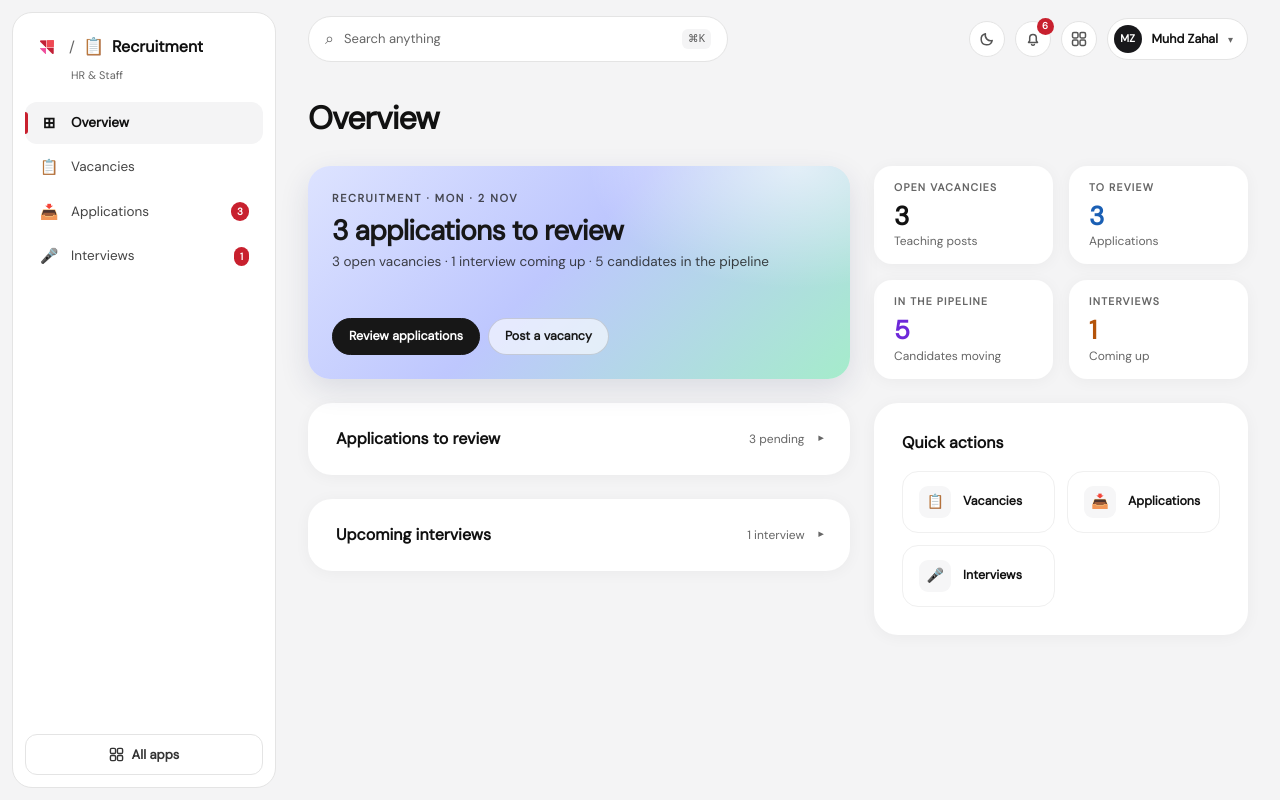
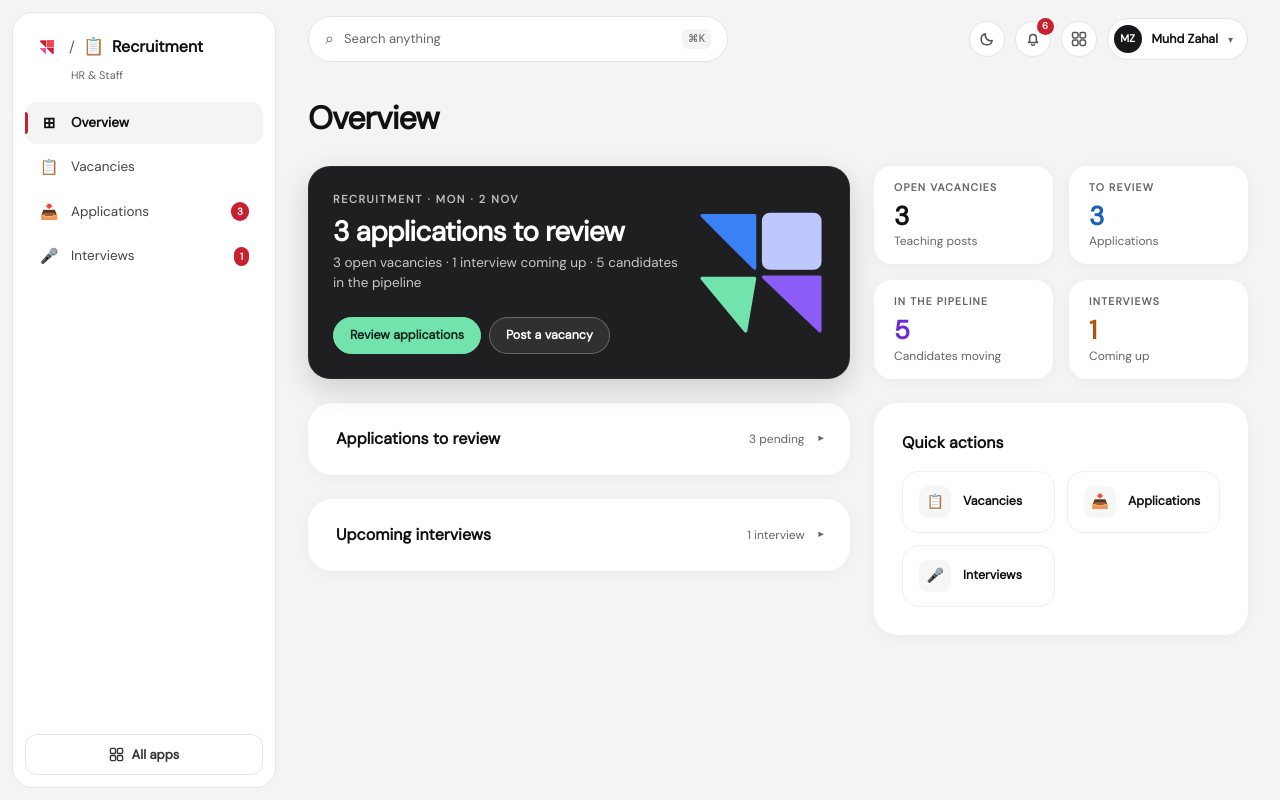
Before and after one commit to ZAHAL59/arete-sms_1, a React (Vite) app: page /hr in a window 1280 px wide. Both pictures are taken after a click on the button 190 px from the left and 504 px from the top of the page. Built offline with nearby package versions, Linux system fonts and the light colour scheme.

Commit message:
Your commit message here

```diff
--- /dev/null
+++ b/src/components/shell/HeroMark.jsx
@@ -0,0 +1,12 @@
+// A flat geometric mark — one rounded square and three triangles with thin gaps between them.
+// Colours come from the 21st.dev "Respec" theme: periwinkle #BEC7FE, blue #3B82F6, mint #72E3AD, violet #8B5CF6.
+export default function HeroMark({ size = 120, className = '' }) {
+  return (
+    <svg viewBox="0 0 100 100" width={size} height={size} aria-hidden="true" focusable="false" className={className} style={{ strokeLinejoin: 'round', strokeWidth: 2.6 }}>
+      <polygon points="4,6 45,6 45,47" fill="#3B82F6" stroke="#3B82F6" />
+      <rect x="52" y="5" width="44" height="42" rx="5" fill="#BEC7FE" stroke="#BEC7FE" />
+      <polygon points="4,55 45,55 38,96" fill="#72E3AD" stroke="#72E3AD" />
+      <polygon points="52,54 96,54 96,96" fill="#8B5CF6" stroke="#8B5CF6" />
+    </svg>
+  );
+}
--- a/src/components/shell/widgets.jsx
+++ b/src/components/shell/widgets.jsx
@@ -1,5 +1,6 @@
 import { useState } from 'react';
 import Button from '../ui/Button';
+import HeroMark from './HeroMark';
 
 // Shared building blocks for the home screen and overview pages.
 export const Panel = ({ title, action, children, className = '' }) => (
@@ -34,10 +35,13 @@ export const Tile = ({ label, value, note, color = '#111', onClick, bar }) => (
 );
 
 export const Hero = ({ kicker, title, sub, actions = [], progress }) => (
-  <div className="arete-hero rounded-[20px] sm:rounded-[22px] p-5 sm:p-6 flex flex-col shadow-[0_10px_30px_rgba(30,40,90,.12)]">
-    <div className="text-[11px] font-bold uppercase tracking-[1.6px] opacity-75">{kicker}</div>
-    <div className="text-[22px] sm:text-[28px] font-extrabold tracking-tight leading-tight mt-1.5">{title}</div>
-    <div className="text-[13.5px] opacity-80 mt-1">{sub}</div>
+  <div className="arete-hero rounded-[20px] sm:rounded-[22px] p-5 sm:p-6 flex flex-col shadow-[0_10px_30px_rgba(0,0,0,.16)]">
+    <HeroMark size={128} className="hidden sm:block absolute right-6 top-1/2 -translate-y-1/2 pointer-events-none" />
+    <div className="sm:pr-36">
+      <div className="text-[11px] font-bold uppercase tracking-[1.6px] opacity-70">{kicker}</div>
+      <div className="text-[22px] sm:text-[28px] font-extrabold tracking-tight leading-tight mt-1.5">{title}</div>
+      <div className="text-[13.5px] opacity-75 mt-1">{sub}</div>
+    </div>
     {progress != null && <div className="arete-track h-1.5 rounded-full mt-3 overflow-hidden max-w-[420px]"><div className="arete-fill h-full rounded-full" style={{ width: `${Math.min(100, progress)}%` }} /></div>}
     <div className="flex flex-wrap gap-2 mt-auto pt-4">{actions.map(a => <button key={a.label} onClick={a.run} className={`${a.primary ? 'arete-btn-primary' : 'arete-btn'} px-4 py-2 rounded-full text-[12.5px] font-semibold cursor-pointer transition-colors`}>{a.label}</button>)}</div>
   </div>
--- a/src/dark.css
+++ b/src/dark.css
@@ -14,18 +14,8 @@ html.dark ::-webkit-scrollbar-thumb:hover { background:#48484F; }
 html.dark input, html.dark select, html.dark textarea { color-scheme: dark; }
 html.dark input::placeholder, html.dark textarea::placeholder { color:#6C6C74; }
 html.dark kbd { color:#A0A0A8; }
-/* hero cards in dark mode: the theme's deeper periwinkle → blue → green, light text */
-html.dark .arete-hero { color:#F2F2F4; background:linear-gradient(135deg,#2C3372 0%,#244B73 50%,#0F5A42 100%); box-shadow:0 14px 40px rgba(0,0,0,.45) !important; }
-html.dark .arete-hero::before { background:radial-gradient(60% 90% at 90% 0%, rgba(255,255,255,.16), transparent 64%); }
-html.dark .arete-stat { background:rgba(255,255,255,.10); border-color:rgba(255,255,255,.16); color:#F2F2F4; }
-html.dark .arete-stat:hover { background:rgba(255,255,255,.17); }
-html.dark .arete-btn { background:rgba(255,255,255,.12); color:#F2F2F4; border-color:rgba(255,255,255,.26); }
-html.dark .arete-btn:hover { background:rgba(255,255,255,.2); }
-html.dark .arete-btn-primary { background:#F2F2F4; color:#111114; border-color:#F2F2F4; }
-html.dark .arete-btn-primary:hover { background:#fff; }
-/* secondary lines on the card are slightly stronger in dark mode (keeps them above the contrast minimum) */
-html.dark .arete-hero [class*="opacity-7"], html.dark .arete-hero [class*="opacity-8"] { opacity:.93; }
-html.dark .arete-track { background:rgba(255,255,255,.2); }
+/* hero cards are already dark in both modes — a touch lighter than the page in dark mode so they read as raised */
+html.dark .arete-hero { background:#232328; border-color:rgba(255,255,255,.08); box-shadow:0 14px 40px rgba(0,0,0,.45) !important; }
 html.dark .arete-fill { background:#F2F2F4; }
 
 html.dark .text-accent { color:#FF7A82; }
@@ -128,6 +118,8 @@ html.dark [style^="color: rgb(46, 92, 230)"],
 html.dark [style*="; color: rgb(46, 92, 230)"]{color:#7896f2 !important}
 html.dark [style^="color: rgb(51, 51, 51)"],
 html.dark [style*="; color: rgb(51, 51, 51)"]{color:#d6d6d9 !important}
+html.dark [style^="color: rgb(59, 130, 246)"],
+html.dark [style*="; color: rgb(59, 130, 246)"]{color:#72a5f8 !important}
 html.dark [style^="color: rgb(63, 63, 70)"],
 html.dark [style*="; color: rgb(63, 63, 70)"]{color:#cacace !important}
 html.dark [style^="color: rgb(68, 68, 68)"],
@@ -146,6 +138,8 @@ html.dark [style^="color: rgb(109, 40, 217)"],
 html.dark [style*="; color: rgb(109, 40, 217)"]{color:#a97eec !important}
 html.dark [style^="color: rgb(113, 113, 122)"],
 html.dark [style*="; color: rgb(113, 113, 122)"]{color:#a1a1a8 !important}
+html.dark [style*="solid rgb(114, 227, 173)"],
+html.dark [style*="border-color: rgb(114, 227, 173)"]{border-color:rgba(60,221,144,0.5) !important}
 html.dark [style^="color: rgb(119, 119, 119)"],
 html.dark [style*="; color: rgb(119, 119, 119)"]{color:#9f9fa7 !important}
 html.dark [style^="color: rgb(124, 58, 237)"],
@@ -160,6 +154,8 @@ html.dark [style*="solid rgb(130, 201, 154)"],
 html.dark [style*="border-color: rgb(130, 201, 154)"]{border-color:rgba(60,221,114,0.5) !important}
 html.dark [style^="color: rgb(137, 107, 0)"],
 html.dark [style*="; color: rgb(137, 107, 0)"]{color:#f9e089 !important}
+html.dark [style*="solid rgb(139, 92, 246)"],
+html.dark [style*="border-color: rgb(139, 92, 246)"]{border-color:rgba(109,60,221,0.5) !important}
 html.dark [style^="color: rgb(146, 64, 14)"],
 html.dark [style*="; color: rgb(146, 64, 14)"]{color:#f6b187 !important}
 html.dark [style^="color: rgb(153, 153, 153)"],
@@ -202,6 +198,10 @@ html.dark [style*="background: rgb(187, 247, 208)"],
 html.dark [style*="background-color: rgb(187, 247, 208)"]{background-color:rgba(58,223,115,0.36) !important}
 html.dark [style*="solid rgb(187, 247, 208)"],
 html.dark [style*="border-color: rgb(187, 247, 208)"]{border-color:rgba(60,221,116,0.424) !important}
+html.dark [style*="background: rgb(190, 199, 254)"],
+html.dark [style*="background-color: rgb(190, 199, 254)"]{background-color:rgba(58,81,223,0.326) !important}
+html.dark [style*="solid rgb(190, 199, 254)"],
+html.dark [style*="border-color: rgb(190, 199, 254)"]{border-color:rgba(60,83,221,0.394) !important}
 html.dark [style^="color: rgb(200, 32, 46)"],
 html.dark [style*="; color: rgb(200, 32, 46)"]{color:#ee818a !important}
 html.dark [style^="color: rgb(204, 204, 204)"],
--- a/src/index.css
+++ b/src/index.css
@@ -15,18 +15,17 @@ html,body,#root{height:100%;font-family:'DM Sans',sans-serif;-webkit-font-smooth
   body, #root { background: #fff !important; }
 }
 
-/* ── The "hero" cards (home banner, Overview, Careers): soft periwinkle → mint with ink text.
-      Palette from the 21st.dev "Respec" theme (secondary #BEC7FE, chart mint #72E3AD, foreground #171717). No red. ── */
-.arete-hero { position:relative; overflow:hidden; isolation:isolate; color:#171717; background:linear-gradient(135deg,#DDE3FF 0%,#BEC7FE 46%,#A5ECCB 100%); }
-.arete-hero::before { content:""; position:absolute; inset:0; z-index:-1; pointer-events:none; background:radial-gradient(60% 90% at 90% 0%, rgba(255,255,255,.62), transparent 64%); }
-.arete-stat { background:rgba(255,255,255,.62); border:1px solid rgba(23,23,23,.08); color:#171717; }
-.arete-stat:hover { background:rgba(255,255,255,.85); }
-.arete-btn { background:rgba(255,255,255,.62); color:#171717; border:1px solid rgba(23,23,23,.16); }
-.arete-btn:hover { background:rgba(255,255,255,.9); }
-.arete-btn-primary { background:#171717; color:#fff; border:1px solid #171717; }
-.arete-btn-primary:hover { background:#2B2B31; }
-.arete-track { background:rgba(23,23,23,.12); }
-.arete-fill { background:#171717; }
+/* ── The "hero" cards (home banner, Overview, Careers): flat dark charcoal with a geometric mark, light text.
+      Colours from the 21st.dev "Respec" theme (mint #72E3AD, periwinkle #BEC7FE). No red. ── */
+.arete-hero { position:relative; overflow:hidden; isolation:isolate; color:#FFFFFF; background:#1F1F22; border:1px solid rgba(255,255,255,.06); }
+.arete-stat { background:rgba(255,255,255,.07); border:1px solid rgba(255,255,255,.10); color:#fff; }
+.arete-stat:hover { background:rgba(255,255,255,.13); }
+.arete-btn { background:rgba(255,255,255,.08); color:#fff; border:1px solid rgba(255,255,255,.26); }
+.arete-btn:hover { background:rgba(255,255,255,.16); }
+.arete-btn-primary { background:#72E3AD; color:#10261B; border:1px solid #72E3AD; }
+.arete-btn-primary:hover { background:#8CEBBE; }
+.arete-track { background:rgba(255,255,255,.14); }
+.arete-fill { background:#72E3AD; }
 
 /* ── Accessibility ── */
 :focus-visible { outline: 2px solid #18181B; outline-offset: 2px; border-radius: 4px; }
--- a/src/pages/careers/CareersPage.jsx
+++ b/src/pages/careers/CareersPage.jsx
@@ -5,6 +5,7 @@ import { loadHR } from '../hr/constants';
 import ApplyModal from './ApplyModal';
 import { WHY, PROCESS } from './constants';
 import usePageMeta from '../../hooks/usePageMeta';
+import HeroMark from '../../components/shell/HeroMark';
 
 const PORTALS = [['/', '🏠 All Portals'], ['/principal', '🏛 Principal Dashboard'], ['/admissions', '📋 Admissions'], ['/hr', '👥 HR — Staff & Recruitment'], ['/finance', '₹ Finance'], ['/transport', '🚌 Transport'], ['/hostel', '🏠 Hostel'], ['/campus', '🏫 Campus'], ['/teacher', '🍎 Teacher']];
 
@@ -31,6 +32,7 @@ export default function CareersPage() {
 
       <main id="main" tabIndex={-1}>
       <section className="arete-hero px-6 py-16">
+        <HeroMark size={190} className="hidden md:block absolute right-[9%] top-1/2 -translate-y-1/2 pointer-events-none" />
         <div className="max-w-4xl mx-auto">
           <div className="text-[12px] font-bold uppercase tracking-widest opacity-75 mb-3">Arete Model School · Kozhikode, Kerala · CBSE Affiliated · Estd. 2015</div>
           <h1 className="text-[40px] font-extrabold tracking-tight leading-tight mb-3">Build Your Career at Arete</h1>
```
Also changed, not shown: src/components/shell/HubHome.jsx (+5 -3 lines).
